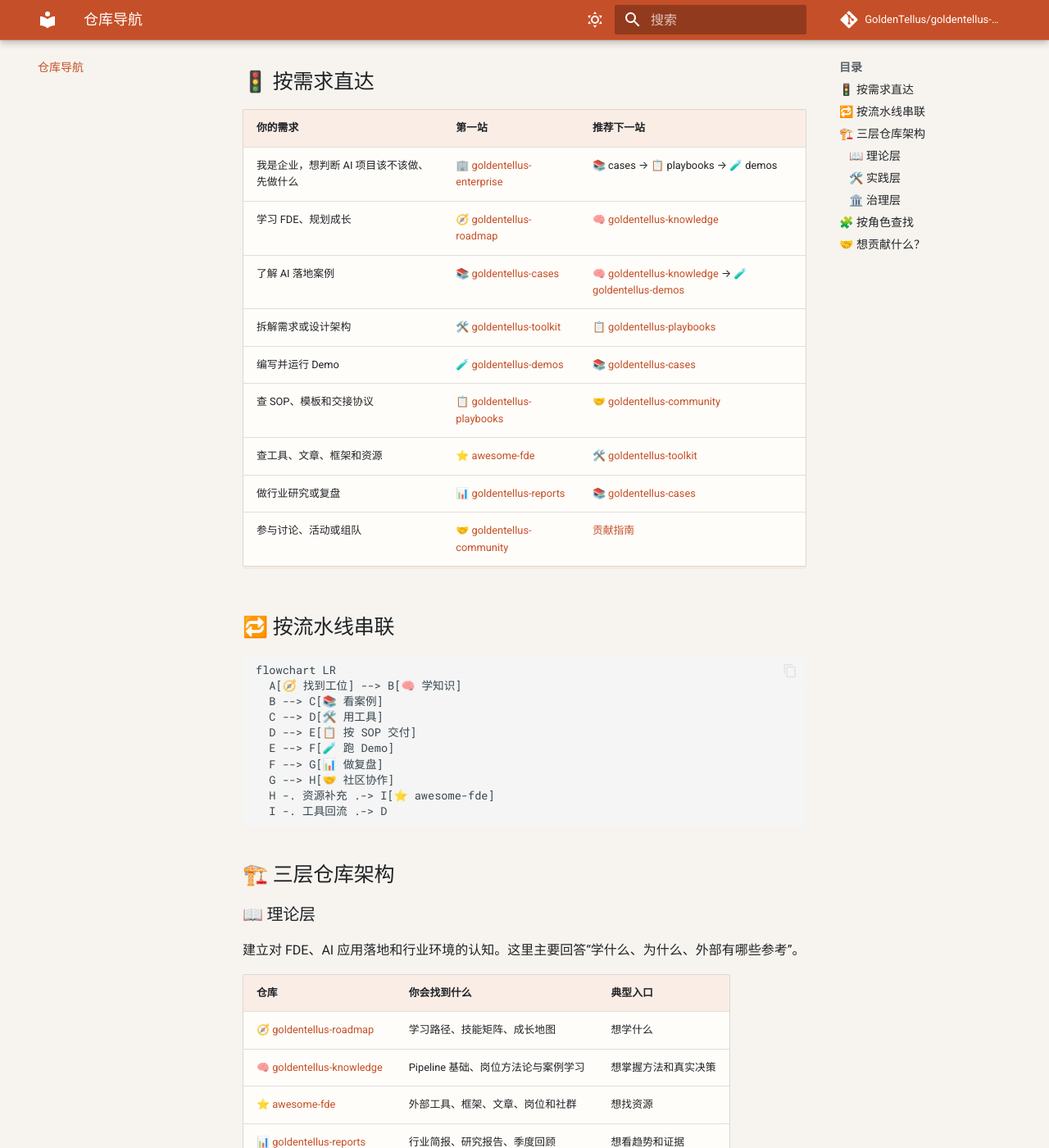
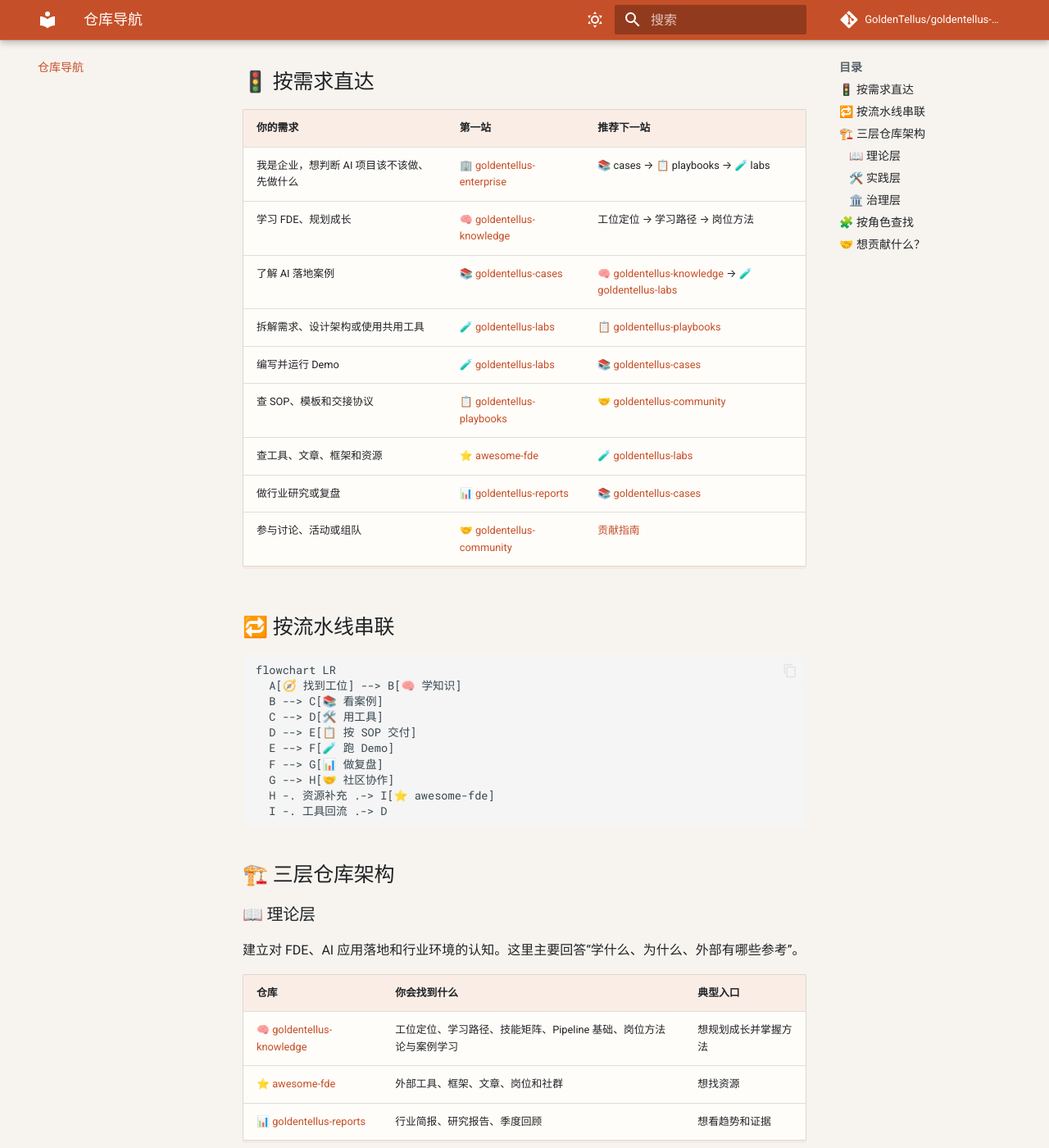
Before and after one commit to GoldenTellus/goldentellus-home, an MkDocs documentation site: the page built from docs/navigation.md, in a window 1280 px wide and 1400 px high, scrolled down 209 px. Shown: the whole window at 82% size. Built offline with MkDocs 1.6.1 and Material for MkDocs 9.7.7, drawn with Linux system fonts in a browser that asks for light colours; comment, search, counter and statistics services are not loaded; some of the changed text lies outside the part shown.

Commit message:
docs(home): route users to knowledge and labs

```diff
--- a/docs/navigation.md
+++ b/docs/navigation.md
@@ -6,13 +6,13 @@
 
 | 你的需求 | 第一站 | 推荐下一站 |
 |---|---|---|
-| 我是企业，想判断 AI 项目该不该做、先做什么 | 🏢 [goldentellus-enterprise](https://github.com/GoldenTellus/goldentellus-enterprise) | 📚 cases → 📋 playbooks → 🧪 demos |
-| 学习 FDE、规划成长 | 🧭 [goldentellus-roadmap](https://github.com/GoldenTellus/goldentellus-roadmap) | 🧠 [goldentellus-knowledge](https://github.com/GoldenTellus/goldentellus-knowledge) |
-| 了解 AI 落地案例 | 📚 [goldentellus-cases](https://github.com/GoldenTellus/goldentellus-cases) | 🧠 [goldentellus-knowledge](https://github.com/GoldenTellus/goldentellus-knowledge) → 🧪 [goldentellus-demos](https://github.com/GoldenTellus/goldentellus-demos) |
-| 拆解需求或设计架构 | 🛠️ [goldentellus-toolkit](https://github.com/GoldenTellus/goldentellus-toolkit) | 📋 [goldentellus-playbooks](https://github.com/GoldenTellus/goldentellus-playbooks) |
-| 编写并运行 Demo | 🧪 [goldentellus-demos](https://github.com/GoldenTellus/goldentellus-demos) | 📚 [goldentellus-cases](https://github.com/GoldenTellus/goldentellus-cases) |
+| 我是企业，想判断 AI 项目该不该做、先做什么 | 🏢 [goldentellus-enterprise](https://github.com/GoldenTellus/goldentellus-enterprise) | 📚 cases → 📋 playbooks → 🧪 labs |
+| 学习 FDE、规划成长 | 🧠 [goldentellus-knowledge](https://github.com/GoldenTellus/goldentellus-knowledge) | 工位定位 → 学习路径 → 岗位方法 |
+| 了解 AI 落地案例 | 📚 [goldentellus-cases](https://github.com/GoldenTellus/goldentellus-cases) | 🧠 [goldentellus-knowledge](https://github.com/GoldenTellus/goldentellus-knowledge) → 🧪 [goldentellus-labs](https://github.com/GoldenTellus/goldentellus-labs) |
+| 拆解需求、设计架构或使用共用工具 | 🧪 [goldentellus-labs](https://github.com/GoldenTellus/goldentellus-labs) | 📋 [goldentellus-playbooks](https://github.com/GoldenTellus/goldentellus-playbooks) |
+| 编写并运行 Demo | 🧪 [goldentellus-labs](https://github.com/GoldenTellus/goldentellus-labs) | 📚 [goldentellus-cases](https://github.com/GoldenTellus/goldentellus-cases) |
 | 查 SOP、模板和交接协议 | 📋 [goldentellus-playbooks](https://github.com/GoldenTellus/goldentellus-playbooks) | 🤝 [goldentellus-community](https://github.com/GoldenTellus/goldentellus-community) |
-| 查工具、文章、框架和资源 | ⭐ [awesome-fde](https://github.com/GoldenTellus/awesome-fde) | 🛠️ [goldentellus-toolkit](https://github.com/GoldenTellus/goldentellus-toolkit) |
+| 查工具、文章、框架和资源 | ⭐ [awesome-fde](https://github.com/GoldenTellus/awesome-fde) | 🧪 [goldentellus-labs](https://github.com/GoldenTellus/goldentellus-labs) |
 | 做行业研究或复盘 | 📊 [goldentellus-reports](https://github.com/GoldenTellus/goldentellus-reports) | 📚 [goldentellus-cases](https://github.com/GoldenTellus/goldentellus-cases) |
 | 参与讨论、活动或组队 | 🤝 [goldentellus-community](https://github.com/GoldenTellus/goldentellus-community) | [贡献指南](CONTRIBUTING.md) |
 
@@ -39,8 +39,7 @@ flowchart LR
 
 | 仓库 | 你会找到什么 | 典型入口 |
 |---|---|---|
-| 🧭 [goldentellus-roadmap](https://github.com/GoldenTellus/goldentellus-roadmap) | 学习路径、技能矩阵、成长地图 | 想学什么 |
-| 🧠 [goldentellus-knowledge](https://github.com/GoldenTellus/goldentellus-knowledge) | Pipeline 基础、岗位方法论与案例学习 | 想掌握方法和真实决策 |
+| 🧠 [goldentellus-knowledge](https://github.com/GoldenTellus/goldentellus-knowledge) | 工位定位、学习路径、技能矩阵、Pipeline 基础、岗位方法论与案例学习 | 想规划成长并掌握方法 |
 | ⭐ [awesome-fde](https://github.com/GoldenTellus/awesome-fde) | 外部工具、框架、文章、岗位和社群 | 想找资源 |
 | 📊 [goldentellus-reports](https://github.com/GoldenTellus/goldentellus-reports) | 行业简报、研究报告、季度回顾 | 想看趋势和证据 |
 
@@ -51,9 +50,8 @@ flowchart LR
 | 仓库 | 你会找到什么 | 典型入口 |
 |---|---|---|
 | 📚 [goldentellus-cases](https://github.com/GoldenTellus/goldentellus-cases) | 按行业、阶段、复杂度整理的案例 | 想看真实问题 |
-| 🛠️ [goldentellus-toolkit](https://github.com/GoldenTellus/goldentellus-toolkit) | 分析器、脚手架、计算器、Prompt 和报告工具 | 想提高效率 |
+| 🧪 [goldentellus-labs](https://github.com/GoldenTellus/goldentellus-labs) | Skills、分析器、脚手架、计算器、连接器、组件和 Demo | 想从小能力验证到完整方案 |
 | 📋 [goldentellus-playbooks](https://github.com/GoldenTellus/goldentellus-playbooks) | 角色 SOP、协作协议、模板和检查清单 | 想规范交付 |
-| 🧪 [goldentellus-demos](https://github.com/GoldenTellus/goldentellus-demos) | 可启动、可演示、可复现的 Demo | 想验证方案 |
 
 ### 🏛️ 治理层
 
@@ -71,18 +69,18 @@ flowchart LR
 | 角色 | 先看 | 配套仓库 |
 |---|---|---|
 | Lead FDE | [01-lead-fde](https://github.com/GoldenTellus/goldentellus-knowledge/tree/main/01-lead-fde) | [playbooks](https://github.com/GoldenTellus/goldentellus-playbooks/tree/main/role-playbooks)、community |
-| Analyst | [02-analyst](https://github.com/GoldenTellus/goldentellus-knowledge/tree/main/02-analyst) | toolkit、cases |
-| Architect | [03-architect](https://github.com/GoldenTellus/goldentellus-knowledge/tree/main/03-architect) | toolkit、playbooks |
-| Builder | [04-builder](https://github.com/GoldenTellus/goldentellus-knowledge/tree/main/04-builder) | demos、toolkit |
-| Data Engineer | [05-data-engineer](https://github.com/GoldenTellus/goldentellus-knowledge/tree/main/05-data-engineer) | toolkit、reports |
-| Integrator | [06-integrator](https://github.com/GoldenTellus/goldentellus-knowledge/tree/main/06-integrator) | demos、playbooks |
+| Analyst | [02-analyst](https://github.com/GoldenTellus/goldentellus-knowledge/tree/main/02-analyst) | labs、cases |
+| Architect | [03-architect](https://github.com/GoldenTellus/goldentellus-knowledge/tree/main/03-architect) | labs、playbooks |
+| Builder | [04-builder](https://github.com/GoldenTellus/goldentellus-knowledge/tree/main/04-builder) | labs、playbooks |
+| Data Engineer | [05-data-engineer](https://github.com/GoldenTellus/goldentellus-knowledge/tree/main/05-data-engineer) | labs、reports |
+| Integrator | [06-integrator](https://github.com/GoldenTellus/goldentellus-knowledge/tree/main/06-integrator) | labs、playbooks |
 | Ops | [07-ops](https://github.com/GoldenTellus/goldentellus-knowledge/tree/main/07-ops) | reports、community |
 
 ## 🤝 想贡献什么？
 
 - 文章、方法或岗位案例学习：提交到 `goldentellus-knowledge`；案例学习必须关联已授权案例，不能复制完整案例正文。
 - 脱敏案例：提交到 `goldentellus-cases`，并关联 Demo（如有）。
-- 可运行代码：提交到 `goldentellus-demos` 或 `goldentellus-toolkit`。
+- 可运行代码、Skill、工具、连接器或 Demo：提交到 `goldentellus-labs`。
 - SOP、模板或检查清单：提交到 `goldentellus-playbooks`。
 - 外部资源：提交到 `awesome-fde`，注明来源和维护状态。
 - 讨论、活动或组队：提交到 `goldentellus-community`。
```
Also changed, not shown: README.md (+11 -13 lines), docs/for-beginner.md (+1 -1 lines), docs/index.md (+2 -4 lines), for-beginner.md (+1 -1 lines), for-enterprise.md (+1 -1 lines), quick-start.md (+3 -3 lines).
